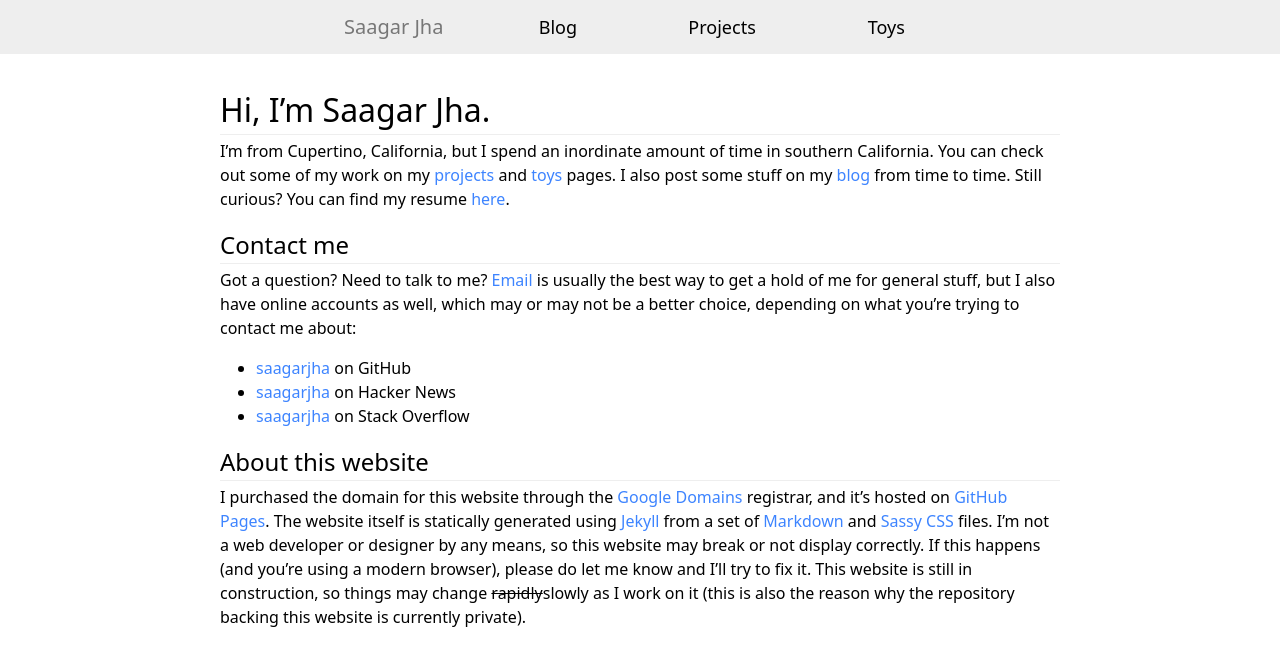
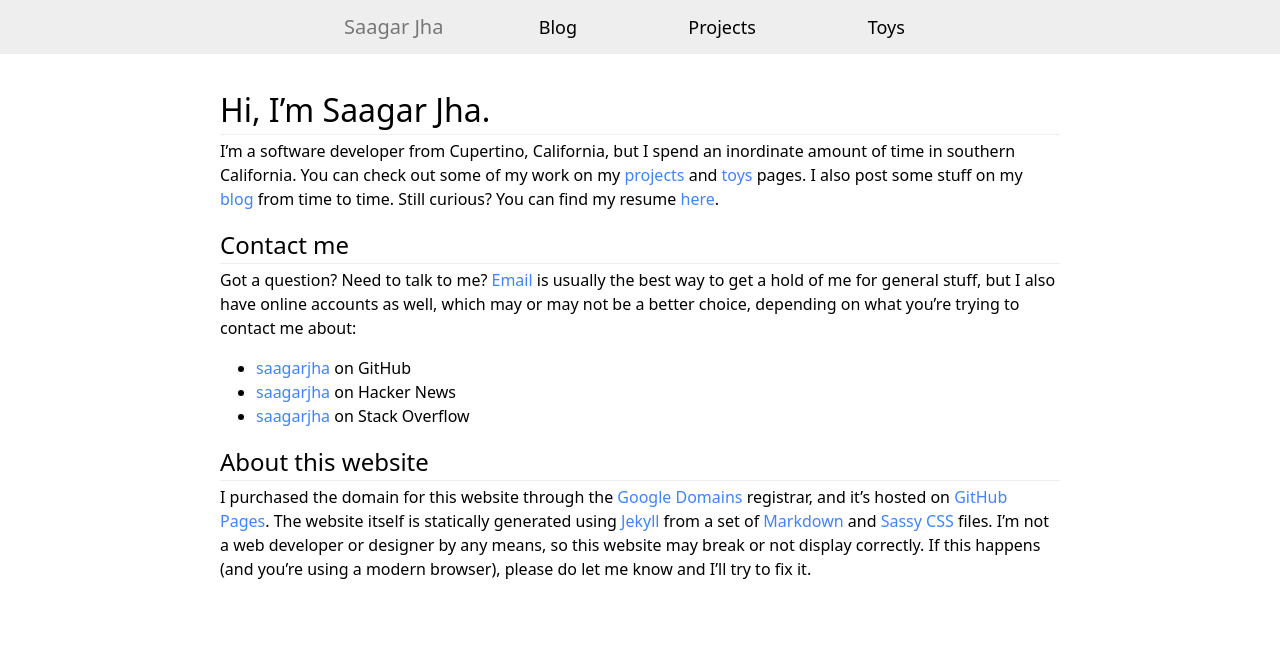
Before and after one commit to saagarjha/saagarjha.github.io, a Jekyll site: the page built from index.md, in a window 1280 px wide. Shown: the top 666 px of the page. Built offline with Jekyll 4.4.1, drawn with Linux system fonts in a browser that asks for light colours.

Commit message:
Update homepage

```diff
--- a/index.md
+++ b/index.md
@@ -4,7 +4,7 @@ title: About
 ---
 
 # Hi, I'm Saagar Jha.
-I'm from Cupertino, California, but I spend an inordinate amount of time in southern California. You can check out some of my work on my [projects]({{ site.url }}/projects) and [toys]({{ site.url }}/toys) pages. I also post some stuff on my [blog]({{ site.url }}/blog) from time to time. Still curious? You can find my resume [here]({{ site.url }}/resume.pdf).
+I'm a software developer from Cupertino, California, but I spend an inordinate amount of time in southern California. You can check out some of my work on my [projects]({{ site.url }}/projects) and [toys]({{ site.url }}/toys) pages. I also post some stuff on my [blog]({{ site.url }}/blog) from time to time. Still curious? You can find my resume [here]({{ site.url }}/resume.pdf).
 
 ## Contact me
 Got a question? Need to talk to me? [Email](mailto:saagar@saagarjha.com) is usually the best way to get a hold of me for general stuff, but I also have online accounts as well, which may or may not be a better choice, depending on what you're trying to contact me about:
@@ -14,4 +14,4 @@ Got a question? Need to talk to me? [Email](mailto:saagar@saagarjha.com) is usua
 - [saagarjha](https://stackoverflow.com/users/5230900/saagarjha) on Stack Overflow
 
 ## About this website
-I purchased the domain for this website through the [Google Domains](https://domains.google/) registrar, and it's hosted on [GitHub Pages](https://pages.github.com). The website itself is statically generated using [Jekyll](https://jekyllrb.com) from a set of [Markdown](https://daringfireball.net/projects/markdown/) and [Sassy CSS](http://sass-lang.com) files. I'm not a web developer or designer by any means, so this website may break or not display correctly. If this happens (and you're using a modern browser), please do let me know and I'll try to fix it. This website is still in construction, so things may change ~~rapidly~~slowly as I work on it (this is also the reason why the repository backing this website is currently private).
+I purchased the domain for this website through the [Google Domains](https://domains.google/) registrar, and it's hosted on [GitHub Pages](https://pages.github.com). The website itself is statically generated using [Jekyll](https://jekyllrb.com) from a set of [Markdown](https://daringfireball.net/projects/markdown/) and [Sassy CSS](http://sass-lang.com) files. I'm not a web developer or designer by any means, so this website may break or not display correctly. If this happens (and you're using a modern browser), please do let me know and I'll try to fix it.
```
